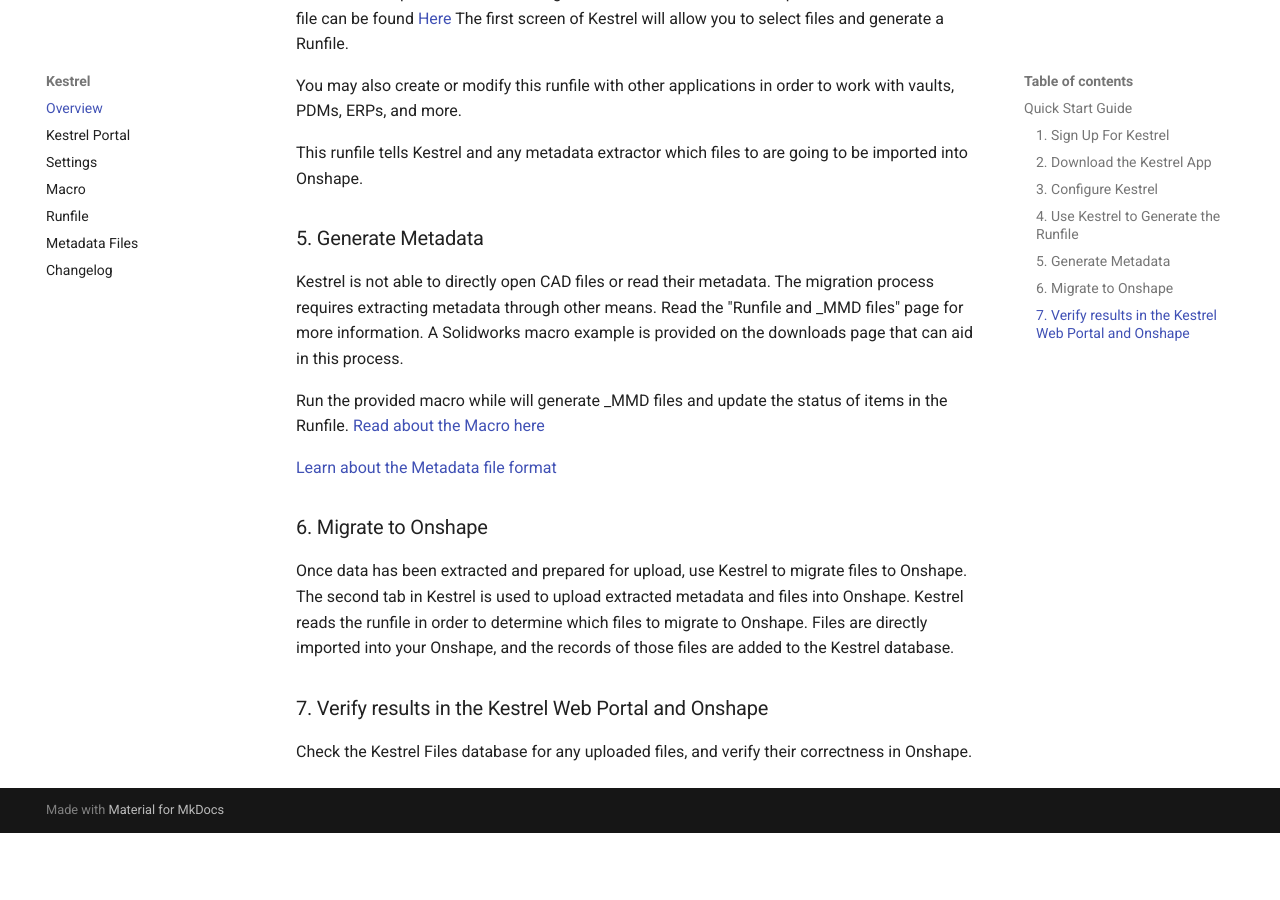
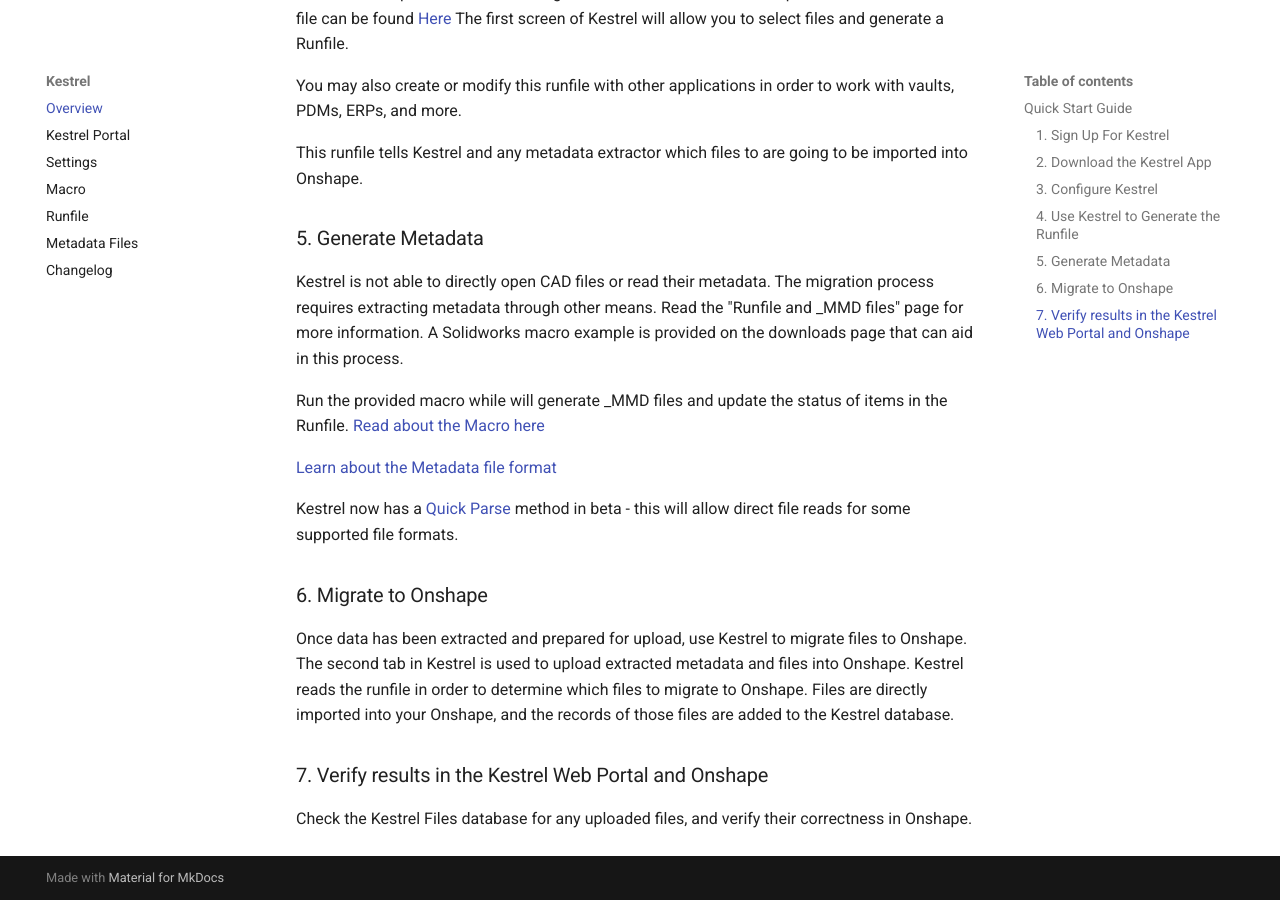
Before and after one commit to SmartBenchSoftware/Documentation, an MkDocs documentation site: the page built from docs/kestrel/index.md, in a window 1280 px wide and 900 px high, scrolled down 1252 px. Built offline with MkDocs 1.6.1 and Material for MkDocs 9.7.7, drawn with Linux system fonts in a browser that asks for light colours; before the commit the page ends 2085 px from its top, so only the background shows below that.

Commit message:
Update index.md

```diff
--- a/docs/kestrel/index.md
+++ b/docs/kestrel/index.md
@@ -55,6 +55,9 @@
 
 [Learn about the Metadata file format](MetadataFiles.md)
 
+Kestrel now has a [Quick Parse](QuickParse.md) method in beta - this will allow direct file reads for some supported file formats.
+
+
 ### 6. Migrate to Onshape
 
 Once data has been extracted and prepared for upload, use Kestrel to migrate files to Onshape.
```
